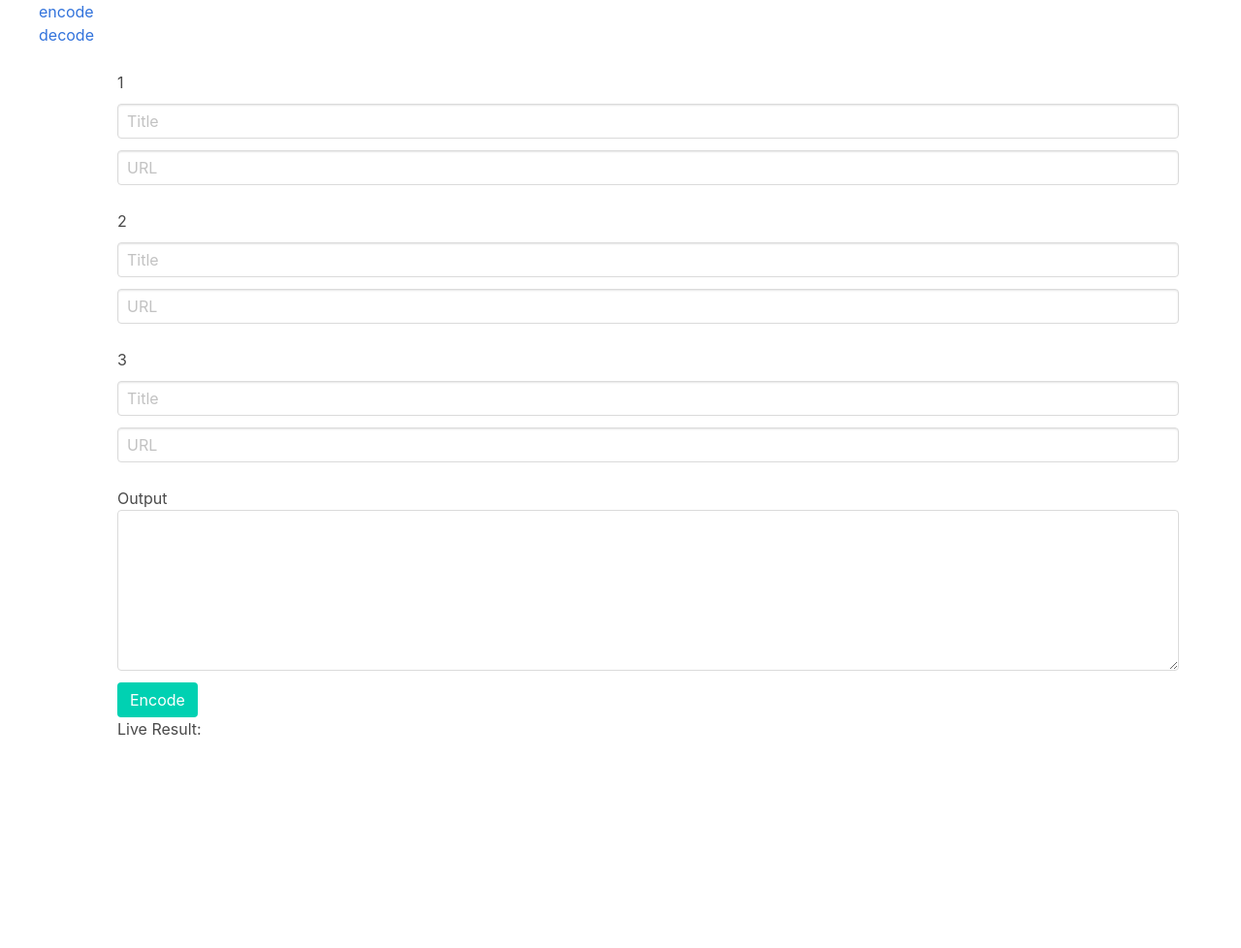
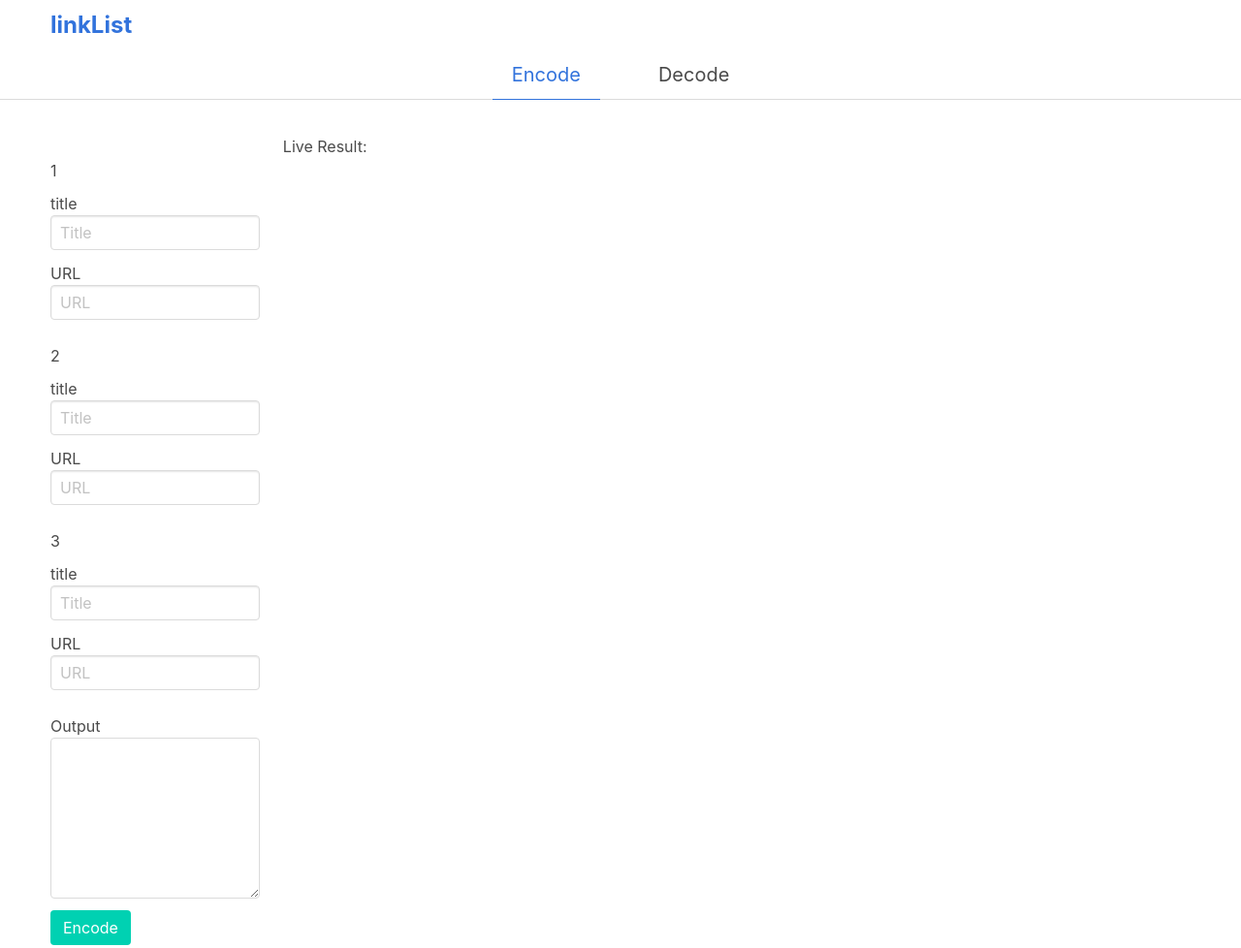
Before and after one commit to kdaisho/Link_List_Builder, a plain HTML site: page app/index.html at #!/encode in a window 1280 px wide. Shown: the top 978 px of the page at 97% size. Before the commit the page ends 824 px from the top, so only its background shows below. Drawn offline with nearby package versions, Linux system fonts and the light colour scheme; some packages are replaced by stand-ins of ours.

Commit message:
Adding style

```diff
--- a/app/css/partials/main.less
+++ b/app/css/partials/main.less
@@ -1,9 +1,21 @@
 // out: false
-.nav {
-    a {
-        display: block;
+.app-name {
+    font-weight: bolder;
+}
+
+.navbar-item {
+    max-width: 1200px;
+    width: 100%;
+    margin: 0 auto;
+}
+
+.tabs {
+    li {
+        display: inline-block;
+        margin: 0 1em;
     }
 }
+
 .columns {
     width: 100%;
     max-width: 1200px;
--- a/app/form-list/form-list.template.html
+++ b/app/form-list/form-list.template.html
@@ -1,14 +1,15 @@
-<form ng-controller="FormListController as ctrl">
+<div class="columns">
+    <div class="column" ng-controller="FormListController as ctrl">
         <div ng-repeat="form in ctrl.forms" class="m-t-5">
             <h2 class="is-6">{{$index + 1}}</h2>
             <div class="field m-t-2">
-            <label for="label">{{form.label.title}}</label>
+                <label for="label">title</label>
                 <div class="control">
                     <input type="text" class="input" ng-model="form.title" placeholder="Title">
                 </div>
             </div>
             <div class="field">
-            <label for="label">{{form.label.url}}</label>
+                <label for="label">URL</label>
                 <div class="control">
                     <input type="text" class="input" ng-model="form.url" placeholder="URL">
                 </div>
@@ -23,12 +24,18 @@
             </div>
             <button class="button is-primary" ng-click="ctrl.encode()">Encode</button>
         </div>
-</form>
-
-<div>
         Live Result:
-    <div ng-repeat="form in $ctrl.forms">
+        <div ng-repeat="form in ctrl.forms">
             <h3>{{form.title}}</h3>
             <a ng-href="{{form.url}}" target="_blank">{{form.url}}</a>
         </div>
     </div>
+
+    <div class="column">
+        Live Result:
+        <div ng-repeat="form in ctrl.forms">
+            <h3>{{form.title}}</h3>
+            <a ng-href="{{form.url}}" target="_blank">{{form.url}}</a>
+        </div>
+    </div>
+</div>
--- a/app/index.html
+++ b/app/index.html
@@ -11,13 +11,21 @@
 </head>
 
 <body>
-
+    <div class="navbar-item">
+        <a class="app-name is-size-4" href="/app/#!/home" title="home">linkList</a>
+    </div>
+    <div class="tabs is-medium is-centered">
+        <ul ng-init="selectedTab = 'encode'">
+            <li ng-class="{'is-active':selectedTab === 'encode'}" ng-click="selectedTab = 'encode'">
+                <a href="/app/#!/encode" title="Encode links to base-64">Encode</a>
+            </li>
+            <li ng-class="{'is-active':selectedTab === 'decode'}" ng-click="selectedTab = 'decode'">
+                <a href="/app/#!/decode" title="Decode to links">Decode</a>
+            </li>
+        </ul>
+    </div>
     <div class="columns">
-        <div class="nav">
-            <a href="/app/index.html#!/encode">encode</a>
-            <a href="/app/index.html#!/decode">decode</a>
-        </div>
-        <section class="column section">
+        <section class="">
             <div ng-view></div>
         </section>
     </div>
```
Also changed, not shown: app/css/partials/style.less (line endings or trailing spaces), app/css/style.css. Lines whose indentation alone changed are shown as unchanged.
